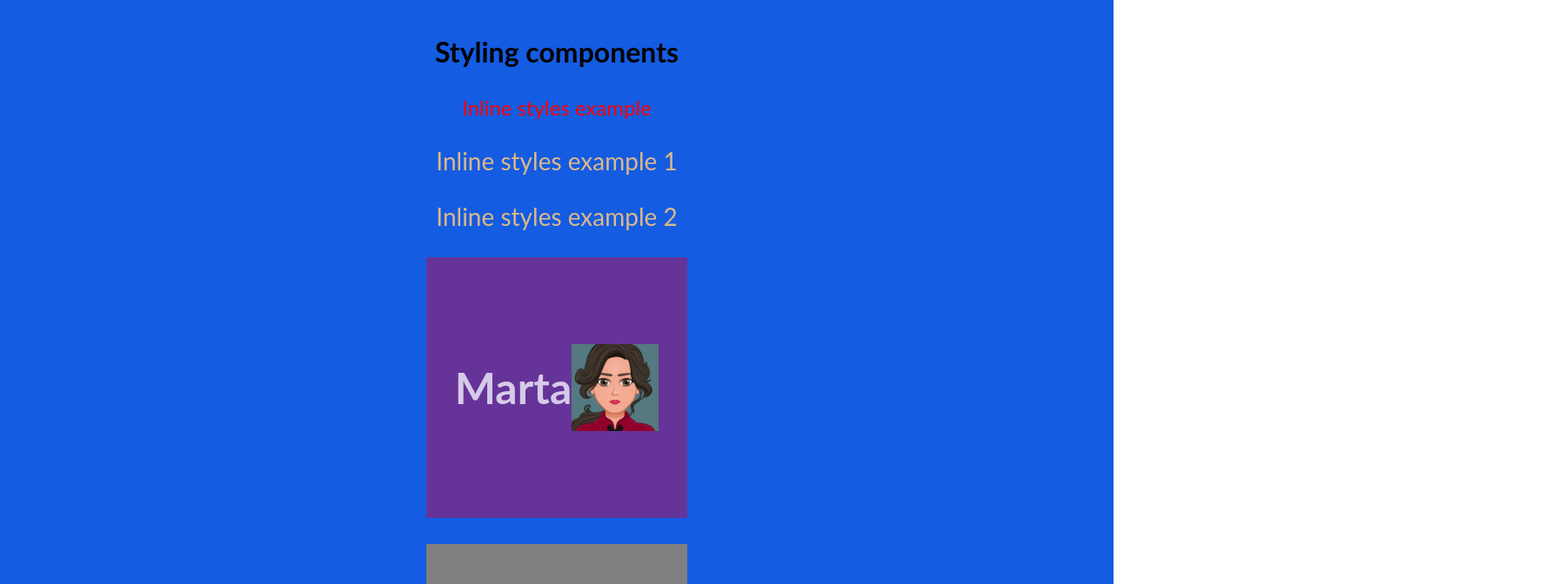
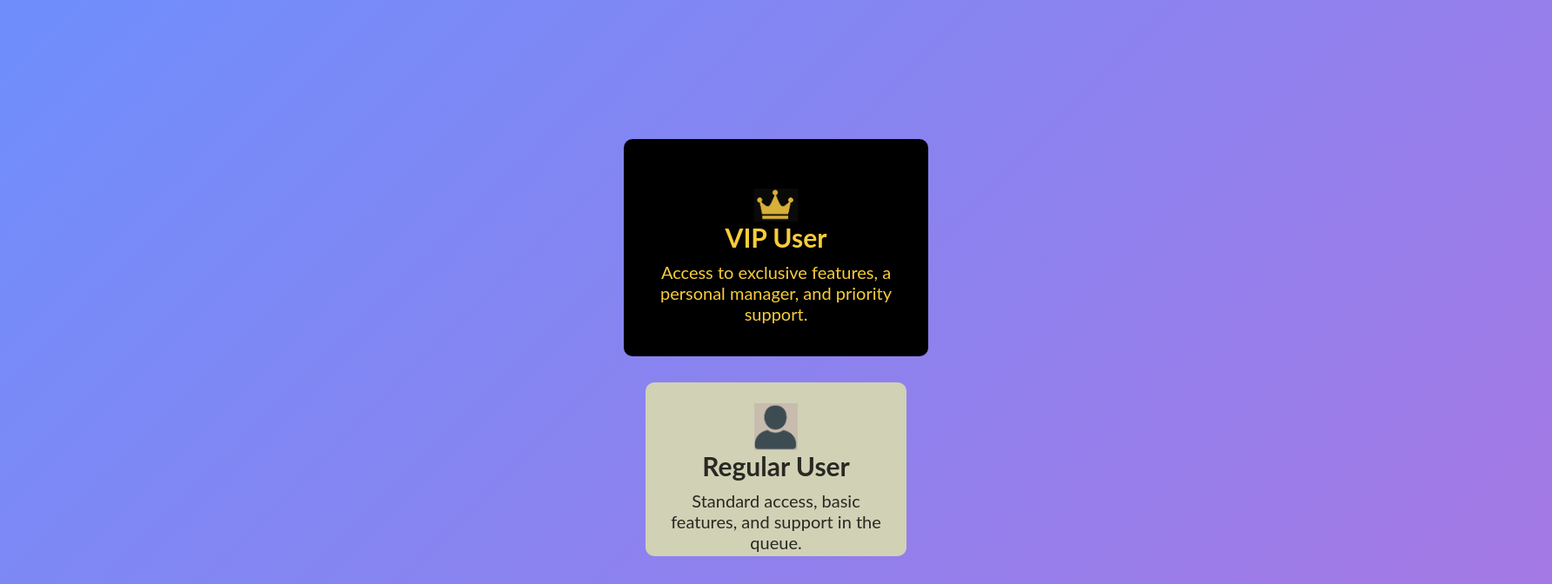
Before and after one commit to ViraVarguliak14/05_react_ts_24_03, a React (Vite) app: page / in a window 1280 px wide. Shown: the top 672 px of the page at 87% size, 1784 px wide, since content can reach past the window. Built offline with nearby package versions, Linux system fonts and the light colour scheme.

Commit message:
homework09

```diff
--- a/src/App.tsx
+++ b/src/App.tsx
@@ -5,7 +5,8 @@
 // import Lesson08 from "./lessons/Lesson08/Lesson08";
 // import Consultation04 from "./consbltations/Consultation04/Consultation04";
 // import Homework08 from "./homeworks/Homework08/Homework08";
-import Lesson09 from "./lessons/Lesson09/Lesson09";
+// import Lesson09 from "./lessons/Lesson09/Lesson09";
+import Homework09 from "./homeworks/Homework09/homework09";
 
 function App() {
   return (
@@ -17,7 +18,8 @@ function App() {
       {/* <Lesson08/> */}
       {/* <Consultation04/> */}
       {/* <Homework08/> */}
-      <Lesson09/>
+      {/* <Lesson09/> */}
+      <Homework09/>
     </>
   );
 }
--- /dev/null
+++ b/src/homeworks/Homework09/homework09.tsx
@@ -0,0 +1,45 @@
+// Требования:
+
+// Создайте компонент "Homework09" в папке "homeworks"
+// В компоненте должны быть:
+
+// Две карточки (блока) с похожими стилями (на ваше усмотрение)
+// Первая карточка будет считаться vip карточкой и должна иметь ширину и высоту больше на 50px и более яркий background
+// Наполнение первой карточки:
+// Заголовок - VIP Пользователь
+// Описание - Доступ к эксклюзивным функциям, персональный менеджер и приоритетная поддержка.
+// Наполнение второй карточки:
+// Заголовок - Обычный Пользователь
+// Описание - Стандартный доступ, базовые функции и поддержка в порядке очереди.
+import { AvatarImg, BoxInfo, Card, Container, Title, } from "./styles"
+import VipLogo from '../../assets/vip.png'
+import Regular from '../../assets/regular.png'
+
+
+function Homework09() {
+  return (
+    <div>
+      <Container>
+        <Card vip>
+        <BoxInfo >
+          <AvatarImg src={VipLogo} alt="VIP Logo" />
+        </BoxInfo>
+        <Title>VIP User</Title>
+        <p>Access to exclusive features, a personal manager, and priority support.</p>
+      </Card>
+      <Card>
+      <BoxInfo >
+          <AvatarImg src={Regular} />
+        </BoxInfo>
+        <Title>Regular User</Title>
+        <p>Standard access, basic features, and support in the queue.</p>
+      </Card>
+      </Container>
+
+
+    </div>
+
+  )
+}
+
+export default Homework09
--- /dev/null
+++ b/src/homeworks/Homework09/styles.ts
@@ -0,0 +1,42 @@
+import styled from "@emotion/styled";
+
+interface BoxInfoCardProps {
+  vip?: boolean;
+}
+export const Container = styled.div`
+  display: flex;
+    flex-direction: column;
+    align-items: center;
+    justify-content: center;
+    gap: 30px;
+    padding: 40px;
+    height: 100vh;
+    width: 223vh;
+    background: linear-gradient(135deg, #6e8efb, #a777e3);
+`;
+export const Card = styled.div<BoxInfoCardProps>`
+  width: ${(props) => (props.vip ? "350px" : "300px")};
+  height: ${(props) => (props.vip ? "250px" : "200px")};
+  background-color: ${(props) => (props.vip ? "black" : "#D1D1B6")};
+  color: ${(props) => (props.vip ? "#F7CD39" : "#292923")};
+  display: flex;
+  flex-direction: column;
+  justify-content: center;
+  align-items: center;
+  border-radius: 10px;
+  padding: 20px;
+  text-align: center;
+  font-size: 20px;
+`;
+export const AvatarImg = styled.img`
+  width: 50px;
+`;
+export const BoxInfo = styled.div`
+  display: flex;
+  justify-content: center;
+  align-items: center;
+  margin-top: 20px;
+`;
+export const Title = styled.h2`
+  margin-bottom: 10px;
+`;
```
Also changed, not shown: src/assets/regular.png (added), src/assets/vip.png (added).
